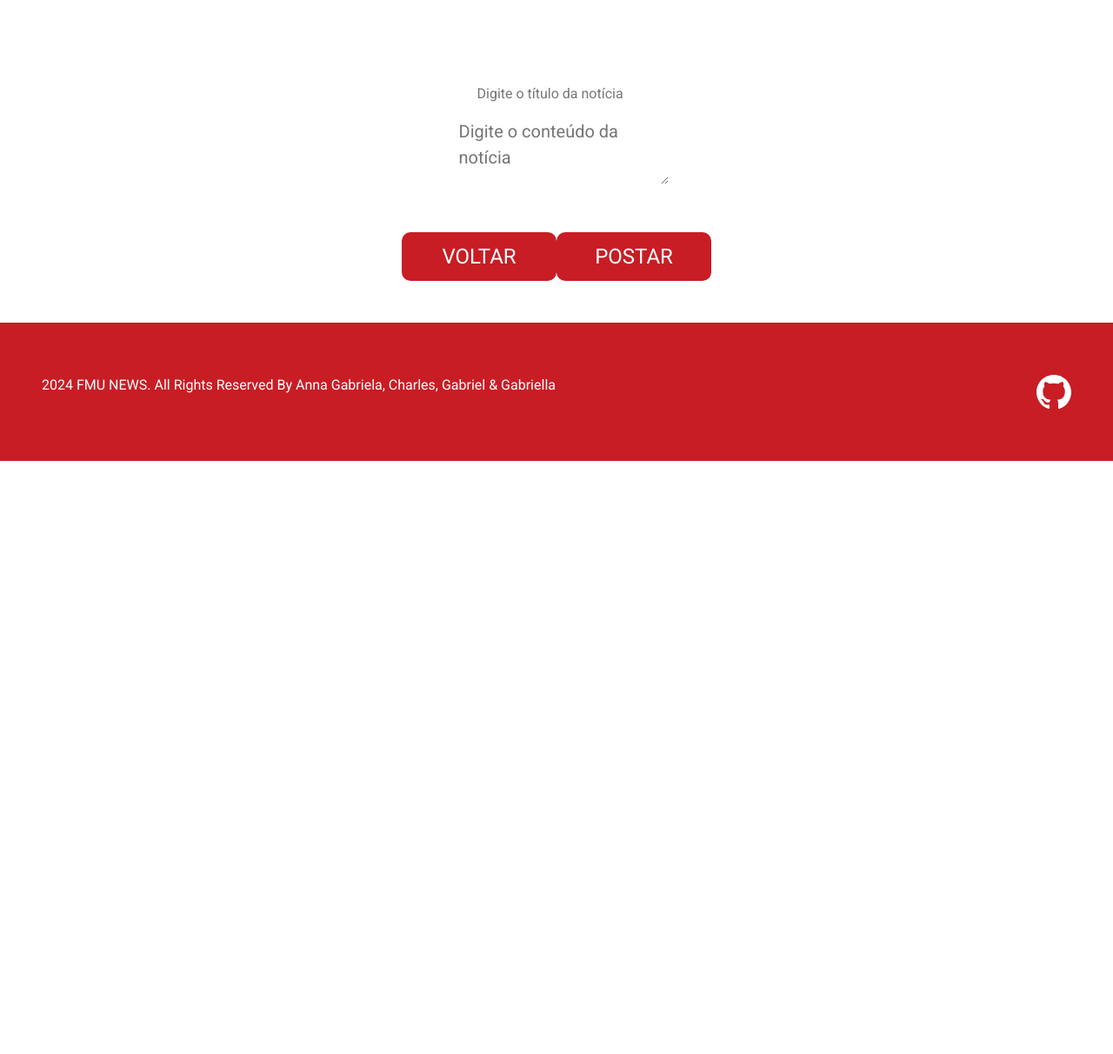
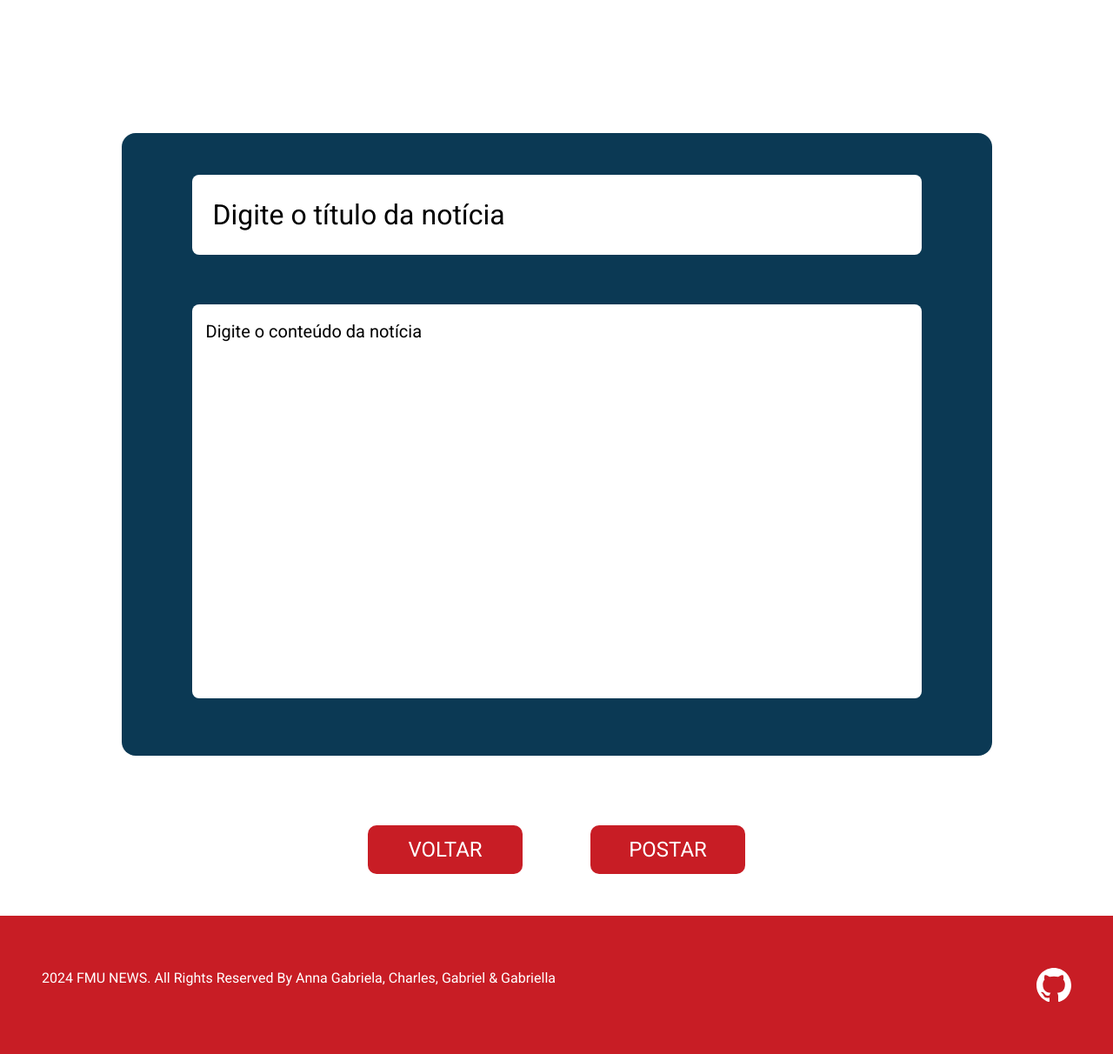
Before and after one commit to annaagabi/fmu-news, a PHP site: page /novaNoticia.html in a window 1280 px wide. Shown: the part 130-1342 px from the top of the page at 87% size. Before the commit the page ends 660 px from the top, so only its background shows below. Run offline with PHP 8.4, Linux system fonts and the light colour scheme.

Commit message:
Style: estilização da página de novas noticias

```diff
--- a/assets/css/novaNoticiaStyle.css
+++ b/assets/css/novaNoticiaStyle.css
@@ -14,6 +14,9 @@
     text-decoration: none;
     border: none;
     font-family: "Roboto", sans-serif;
+}
+.fonte-32{
+    font-size: 32px;
 }
 
 .fonte-20{
@@ -33,6 +36,14 @@
 }
 .texto-preto{
     color: var(--fourth-color)
+}
+
+.fundo-vermelho{
+    background-color: var(--main-color);
+}
+
+.fundo-azul{
+    background-color: var(--second-color);
 }
 
 .borda-vermelha{
@@ -68,7 +79,11 @@
     font-size: 24px;
 }
 
-.modal-fazendo{
+.gap-main{
+    gap:80px
+}
+
+.modal-container{
     left: 40%;
     top: 0;
     border: 2px solid var(--main-color);
@@ -98,10 +113,45 @@
     padding-top: 15px;
 }
 
+.inserir-noticia{
+    max-width: 1001px;
+    width: 90%;
+    min-height: 716px;
+    margin-top: 105px;
+    /* border-radius: 20px; */
+    gap:57px;
+}
+
+.titulo-noticia input{
+    /* max-width: 839px;
+    width: 90%; */
+    width: 839px;
+    height: 92px;
+    outline: none;
+}
+
+.conteudo-noticia textarea::placeholder{
+    color: var(--fourth-color);
+}
+
+.titulo-noticia input::placeholder{
+    color: var(--fourth-color);
+    font-size: 32px;
+}
+
+.conteudo-noticia textarea{
+    /* max-width: 839px;
+    width: 90%; */
+    width: 839px;
+    min-height: 453px;
+    resize: none;
+    outline: none;
+}
+
+.botoes{
+    gap:78px;
+}
+
 footer{
     height: 159px;
 }
-
-.fundo-vermelho{
-    background-color: var(--main-color);
-}
```
